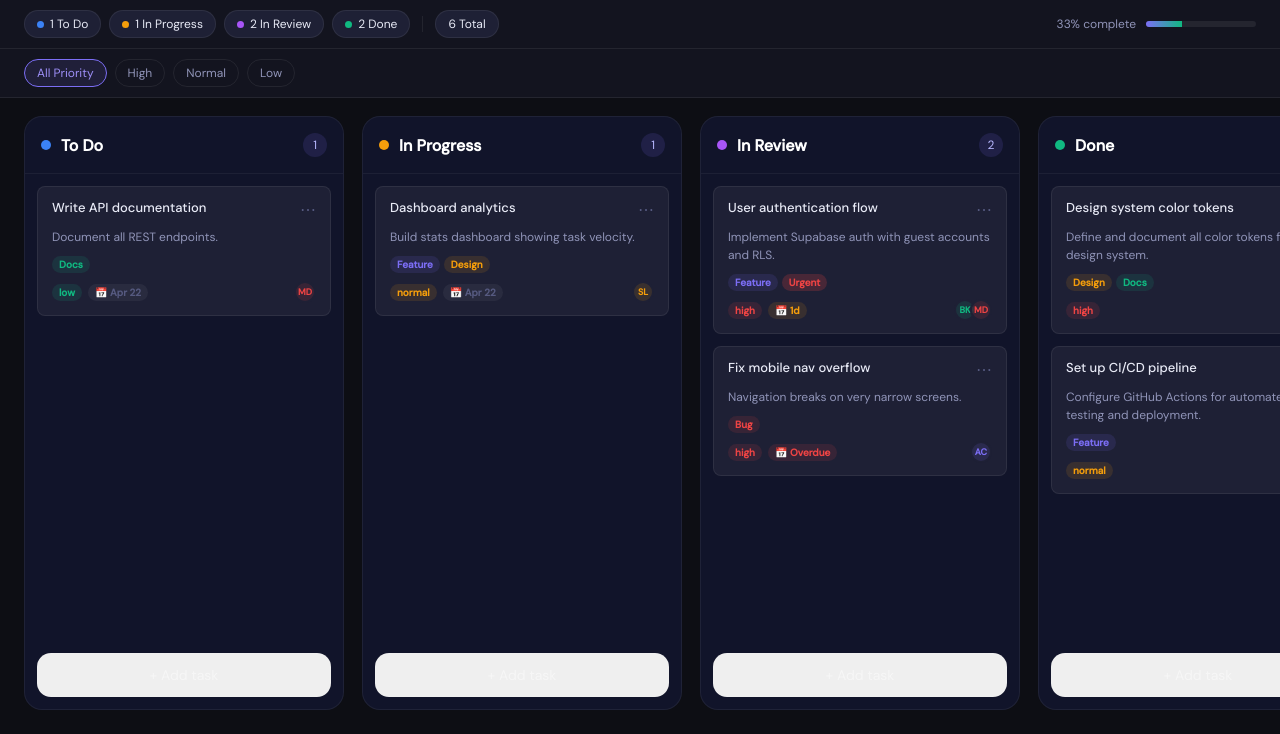
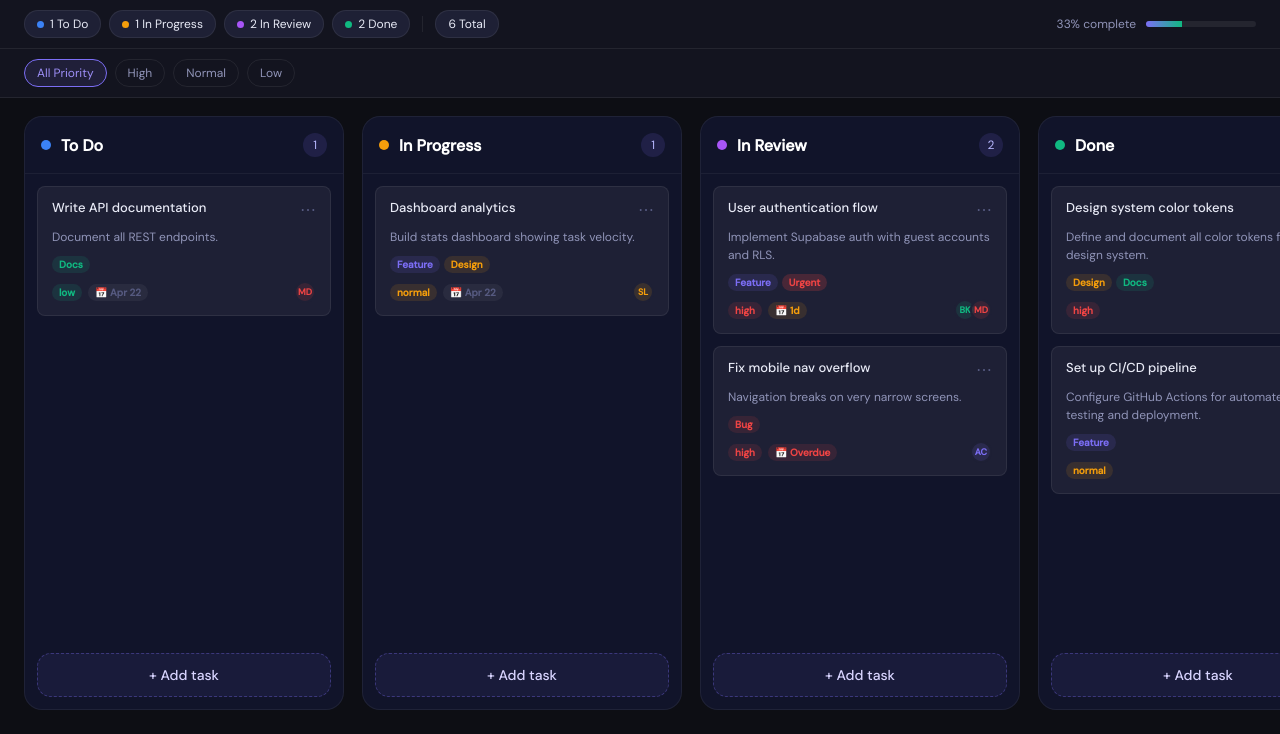
Before and after one commit to shahetha/FlowBoard, a plain HTML site: page index.html in a window 1280 px wide. Shown: the part 66-800 px from the top of the page. Drawn offline with nearby package versions, Linux system fonts and the light colour scheme; no server answers.

Commit message:
Add Button modification

```diff
--- a/styles/board.css
+++ b/styles/board.css
@@ -111,20 +111,31 @@
 
 .add-in-col {
   margin: 0 12px 12px;
-  padding: 12px;
-  border: 1px dashed rgba(255, 255, 255, 0.08);
+  padding: 12px 14px;
+  appearance: none;
+  -webkit-appearance: none;
+  border: 1px dashed rgba(124, 110, 245, 0.35);
   border-radius: 14px;
   text-align: center;
-  color: rgba(255, 255, 255, 0.45);
+  background: rgba(124, 110, 245, 0.08);
+  color: #d8d4ff;
   font-size: 14px;
+  font-weight: 500;
   cursor: pointer;
   transition: 0.2s ease;
   user-select: none;
   flex-shrink: 0;
+  outline: none;
 }
 
 .add-in-col:hover {
-  border-color: rgba(124, 110, 245, 0.5);
-  color: #c9c6ff;
-  background: rgba(124, 110, 245, 0.06);
+  background: rgba(124, 110, 245, 0.16);
+  border-color: rgba(124, 110, 245, 0.7);
+  color: #ffffff;
 }
+
+.add-in-col:focus {
+  background: rgba(124, 110, 245, 0.16);
+  border-color: rgba(124, 110, 245, 0.7);
+  color: #ffffff;
+}
```
